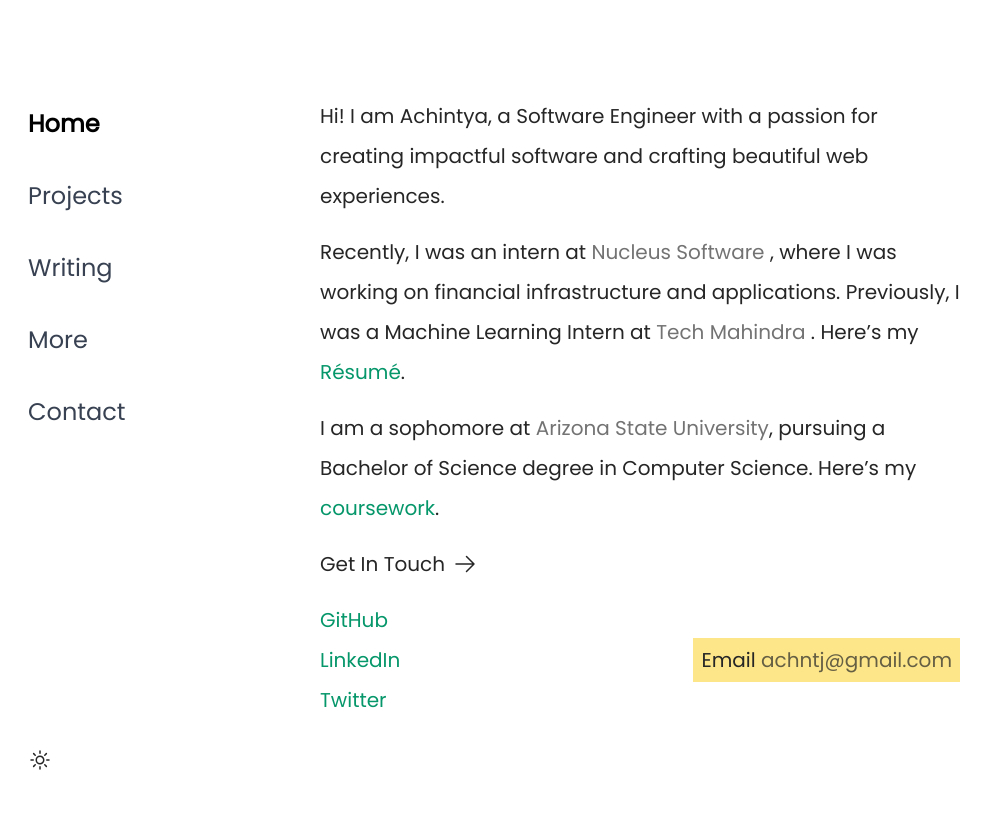
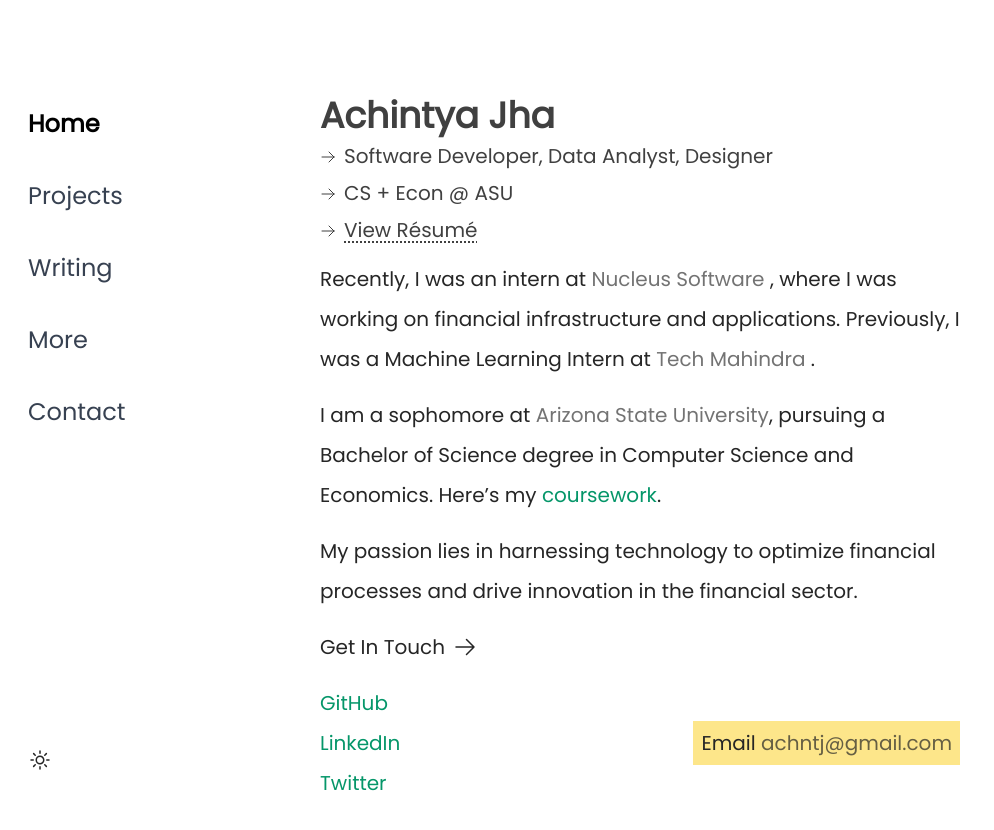
Before and after one commit to achntj/www, a Next.js app: page / in a window 1280 px wide. Shown: the top 830 px of the page, without its empty margins (0-994 px from the left). Built offline with nearby package versions, Linux system fonts and the light colour scheme.

Commit message:
content: index and coursework update

```diff
--- a/components/HeadContainer.tsx
+++ b/components/HeadContainer.tsx
@@ -7,7 +7,7 @@ export default function HeadContainer({ ...pageProps }) {
 
   const description = pageProps.description
     ? pageProps.description
-    : "Achintya Jha is a sophomore at Arizona State University, studying Computer Science and Mathematics.";
+    : "Achintya Jha is a sophomore at Arizona State University, studying Computer Science and Economics.";
 
   const image = pageProps.image
     ? `https://achintyajha.com/_images/${pageProps.image}`
--- a/pages/coursework.tsx
+++ b/pages/coursework.tsx
@@ -11,11 +11,12 @@ export default function Uses() {
         <h3 className="my-5 text-2xl font-bold">Spring 24</h3>
         <ul className="pl-5 list-disc space-y-2">
           <li>CSE 310: Data Structures and Algorithms</li>
-          <li>CSE 301: Computing Ethics</li>
-          <li>CSE 230: Computer Org/Assemb Lang Prog</li>
+          <li>STP 420: Introductory Applied Statistic</li>
+          <li>CSE 230: Computer Org/Assembly Language Programming</li>
           <li>IEE 380: Prob & Stats Engr Prob Solving</li>
           <li>BIO 130: Intro to Environmental Science</li>
-          <li>EXW 101: Found of Health & Fitness Sci</li>
+          <li>ASB 210: Human Sexuality: Anthropological Perspectives</li>
+          <li>GPH 381: Geography of Natural Resources</li>
         </ul>
         <h3 className="my-5 text-2xl font-bold">Fall 23</h3>
         <ul className="pl-5 list-disc space-y-2">
--- a/pages/index.tsx
+++ b/pages/index.tsx
@@ -1,7 +1,11 @@
 import Container from "@/components/Container";
 import NowPlaying from "@/components/now-playing";
 import CustomLink from "@/components/CustomLink";
-import { ArrowRightIcon } from "@heroicons/react/24/outline";
+import {
+  ArrowRightIcon,
+  DocumentTextIcon,
+  MapPinIcon,
+} from "@heroicons/react/24/outline";
 import Image from "next/image";
 import Link from "next/link";
 
@@ -9,14 +13,28 @@ export default function Home() {
   return (
     <Container>
       <div className={`text-xl leading-10 mt-0 space-y-2 sm:space-y-4`}>
-        Hi! I am{" "}
-        <h1 className="text-xl inline-block font-normal text-neutral-800 dark:text-neutral-400">
-          Achintya
-          {/* SEO lol */}
-          <span className="hidden">Jha</span>,
-        </h1>{" "}
-        a Software Engineer with a passion for creating impactful software and
-        crafting beautiful web experiences.{" "}
+        <div className="leading-tight">
+          <h1 className="">Achintya Jha</h1>{" "}
+          <div className="text-neutral-700 dark:text-neutral-400 space-y-3 my-2">
+            <p className="flex items-center space-x-2">
+              <ArrowRightIcon className="h-4 w-4" />
+              <span>Software Developer, Data Analyst, Designer</span>
+            </p>
+            <p className="flex items-center space-x-2">
+              <ArrowRightIcon className="h-4 w-4" />
+              <span>CS + Econ @ ASU</span>
+            </p>
+            <p className="flex items-center space-x-2">
+              <ArrowRightIcon className="h-4 w-4" />
+              <a
+                className="underline underline-offset-4 decoration-dotted"
+                href="/Achintya_Jha_Resume.pdf"
+              >
+                View Résumé
+              </a>
+            </p>
+          </div>
+        </div>
         <p>
           Recently, I was an intern at{" "}
           <a
@@ -37,8 +55,7 @@ export default function Home() {
           >
             Tech Mahindra
           </a>{" "}
-          . Here’s my{" "}
-          <CustomLink href="/Achintya_Jha_Resume.pdf">Résumé</CustomLink>.
+          .
         </p>
         <p>
           I am a sophomore at{" "}
@@ -50,8 +67,13 @@ export default function Home() {
           >
             Arizona State University
           </a>
-          , pursuing a Bachelor of Science degree in Computer Science. Here’s my{" "}
+          , pursuing a Bachelor of Science degree in Computer Science and
+          Economics. Here’s my{" "}
           <CustomLink href="/coursework">coursework</CustomLink>.
+        </p>
+        <p>
+          My passion lies in harnessing technology to optimize financial
+          processes and drive innovation in the financial sector.
         </p>
         <Link href="/contact" className="flex items-center group space-x-2">
           <p>Get In Touch</p>
```
